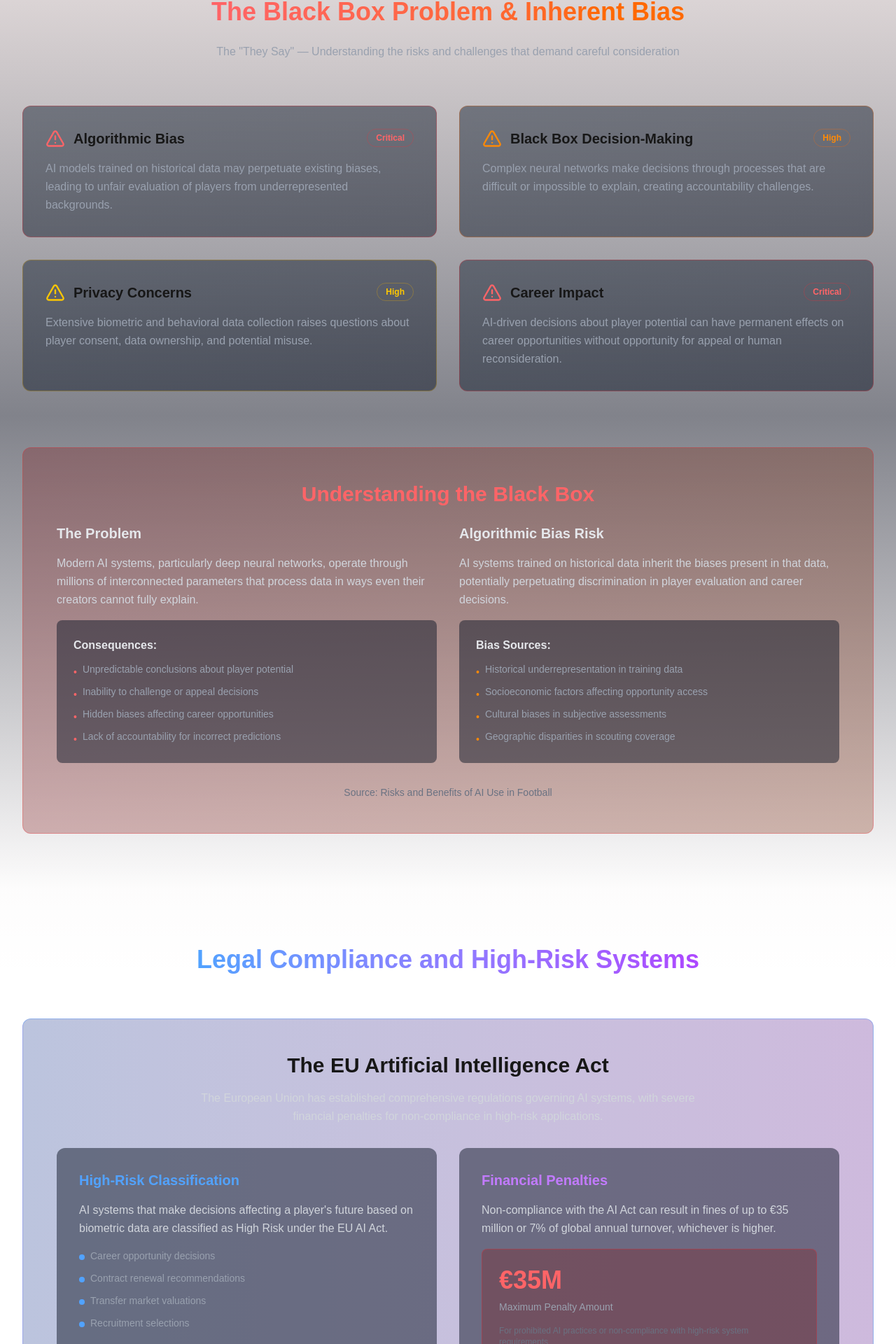
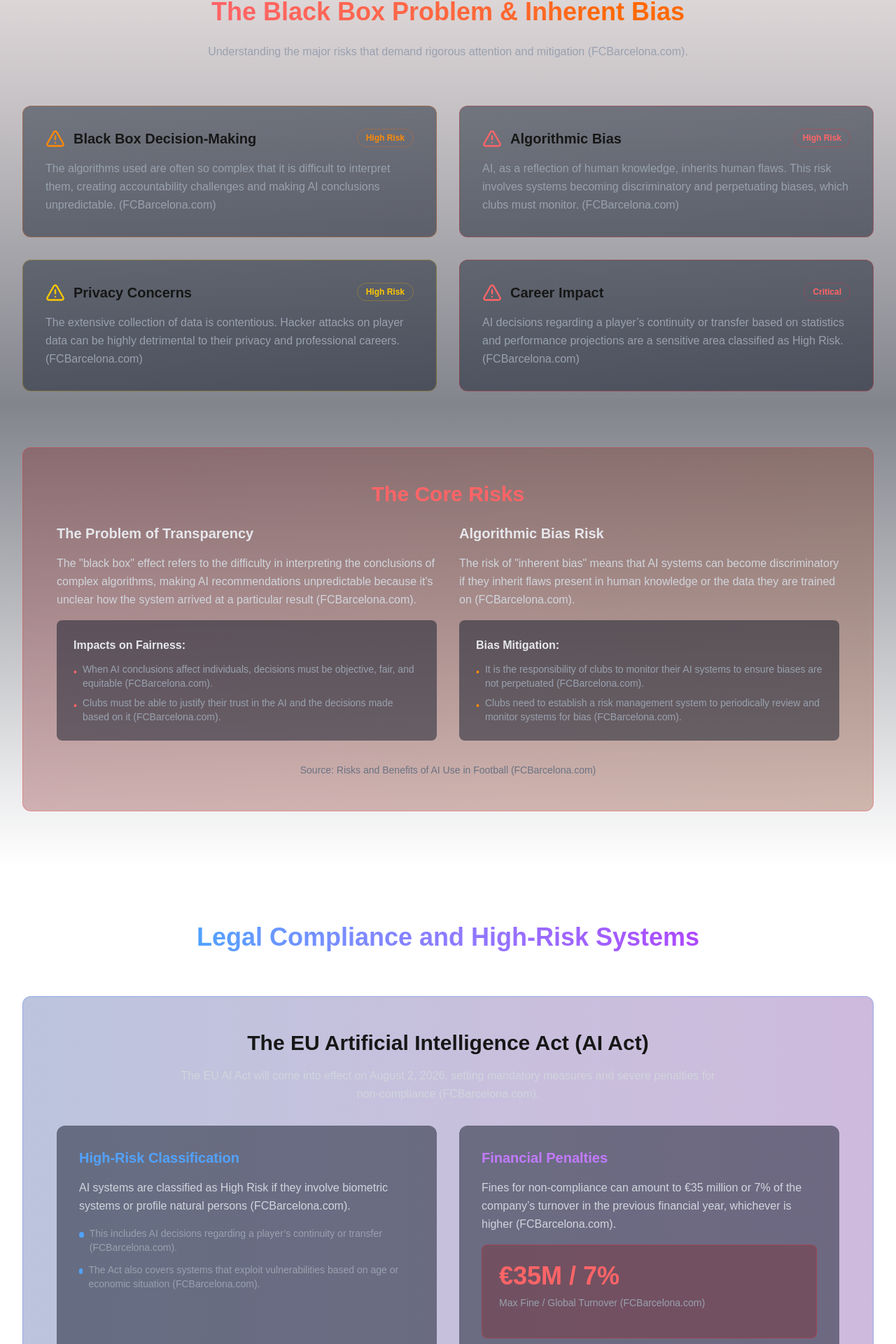
Before and after one commit to msallou/english-final, a Next.js app: page /ethics in a window 1280 px wide. Shown: the part 848-2768 px from the top of the page at 70% size. Built offline with nearby package versions, Linux system fonts and the light colour scheme.

Commit message:
worked on ethics page

```diff
--- a/app/ethics/page.tsx
+++ b/app/ethics/page.tsx
@@ -1,57 +1,72 @@
 import { Scale, AlertTriangle, Shield, Eye, FileCheck, Users } from 'lucide-react';
 
 const Ethics = () => {
+  // Mapping Source names (matching annotated bibliography)
+  const sourceMapping = {
+    FCB: "FCBarcelona.com", // Source 6
+  };
+
+  // RISKS (Derived from FCBarcelona.com)
   const risks = [
     {
-      title: 'Algorithmic Bias',
-      description: 'AI models trained on historical data may perpetuate existing biases, leading to unfair evaluation of players from underrepresented backgrounds.',
-      severity: 'Critical',
-      color: 'red',
+      title: 'Black Box Decision-Making',
+      description: 'The algorithms used are often so complex that it is difficult to interpret them, creating accountability challenges and making AI conclusions unpredictable.',
+      severity: 'High Risk',
+      color: 'orange',
+      source: sourceMapping.FCB,
     },
     {
-      title: 'Black Box Decision-Making',
-      description: 'Complex neural networks make decisions through processes that are difficult or impossible to explain, creating accountability challenges.',
-      severity: 'High',
-      color: 'orange',
+      title: 'Algorithmic Bias',
+      description: 'AI, as a reflection of human knowledge, inherits human flaws. This risk involves systems becoming discriminatory and perpetuating biases, which clubs must monitor.',
+      severity: 'High Risk',
+      color: 'red',
+      source: sourceMapping.FCB,
     },
     {
       title: 'Privacy Concerns',
-      description: 'Extensive biometric and behavioral data collection raises questions about player consent, data ownership, and potential misuse.',
-      severity: 'High',
+      description: 'The extensive collection of data is contentious. Hacker attacks on player data can be highly detrimental to their privacy and professional careers.',
+      severity: 'High Risk',
       color: 'yellow',
+      source: sourceMapping.FCB,
     },
     {
       title: 'Career Impact',
-      description: 'AI-driven decisions about player potential can have permanent effects on career opportunities without opportunity for appeal or human reconsideration.',
+      description: 'AI decisions regarding a player’s continuity or transfer based on statistics and performance projections are a sensitive area classified as High Risk.',
       severity: 'Critical',
       color: 'red',
+      source: sourceMapping.FCB,
     },
   ];
 
+  // REQUIREMENTS (Derived from EU AI Act mandates, per FCBarcelona.com)
   const requirements = [
     {
       icon: FileCheck,
       title: 'Explicit Consent',
-      description: 'Clubs must obtain clear, informed consent from players before collecting and processing biometric data.',
+      description: 'The player must agree to the club using their biometric data for performance analysis under the legal basis of consent.',
       color: 'from-blue-500 to-cyan-500',
+      source: sourceMapping.FCB,
     },
     {
       icon: Eye,
       title: 'Human Oversight',
-      description: 'Qualified personnel must review all AI recommendations before implementation to prevent rights violations.',
+      description: 'Clubs must assign human oversight to qualified personnel who have the necessary competence and authority to prevent risks.',
       color: 'from-green-500 to-emerald-500',
+      source: sourceMapping.FCB,
     },
     {
       icon: Shield,
       title: 'Transparency',
-      description: 'Decision-making processes must be explainable and players have the right to understand how AI impacts their careers.',
+      description: 'Clubs must be able to justify their trust in AI and ensure decisions based on AI are objective and accessible to the player.',
       color: 'from-purple-500 to-pink-500',
+      source: sourceMapping.FCB,
     },
     {
       icon: Users,
-      title: 'Regular Audits',
-      description: 'Independent audits of AI systems to identify and correct bias, ensure fairness, and verify compliance.',
+      title: 'Regulatory Compliance',
+      description: 'Clubs must establish a risk management system to periodically review, monitor systems, and ensure products comply with regulations.',
       color: 'from-orange-500 to-red-500',
+      source: sourceMapping.FCB,
     },
   ];
 
@@ -72,7 +87,7 @@ const Ethics = () => {
             </h1>
 
             <p className="text-xl text-gray-400 max-w-3xl mx-auto leading-relaxed">
-              The critical counter-argument: addressing future challenges of legal compliance and responsible AI use
+              The critical counter-argument: addressing future challenges of legal compliance and responsible AI use in professional football.
             </p>
           </div>
 
@@ -82,7 +97,7 @@ const Ethics = () => {
                 €35M
               </div>
               <div className="text-sm font-semibold text-gray-300 mb-2">Maximum Penalty</div>
-              <div className="text-xs text-gray-500">EU AI Act non-compliance fine</div>
+              <div className="text-xs text-gray-500">EU AI Act non-compliance fine (FCBarcelona.com)</div>
             </div>
 
             <div className="bg-linear-to-br from-gray-800/50 to-gray-900/50 backdrop-blur-sm rounded-xl p-8 border border-gray-700/50 hover:border-orange-500/50 transition-all duration-500 hover:scale-105">
@@ -90,15 +105,15 @@ const Ethics = () => {
                 High
               </div>
               <div className="text-sm font-semibold text-gray-300 mb-2">Risk Classification</div>
-              <div className="text-xs text-gray-500">Biometric data decisions</div>
+              <div className="text-xs text-gray-500">Biometric data decisions (FCBarcelona.com)</div>
             </div>
 
             <div className="bg-linear-to-br from-gray-800/50 to-gray-900/50 backdrop-blur-sm rounded-xl p-8 border border-gray-700/50 hover:border-yellow-500/50 transition-all duration-500 hover:scale-105">
               <div className="text-5xl font-bold bg-linear-to-r from-yellow-400 to-green-500 bg-clip-text text-transparent mb-3">
-                100%
+                7%
               </div>
-              <div className="text-sm font-semibold text-gray-300 mb-2">Oversight Required</div>
-              <div className="text-xs text-gray-500">Human review mandatory</div>
+              <div className="text-sm font-semibold text-gray-300 mb-2">Turnover Fine</div>
+              <div className="text-xs text-gray-500">Alternative penalty for non-compliance (FCBarcelona.com)</div>
             </div>
           </div>
         </div>
@@ -113,7 +128,7 @@ const Ethics = () => {
               </span>
             </h2>
             <p className="text-gray-400 text-center max-w-3xl mx-auto leading-relaxed">
-              The &quot;They Say&quot; — Understanding the risks and challenges that demand careful consideration
+              Understanding the major risks that demand rigorous attention and mitigation (FCBarcelona.com).
             </p>
           </div>
 
@@ -133,39 +148,30 @@ const Ethics = () => {
                     {risk.severity}
                   </span>
                 </div>
-                <p className="text-gray-400 leading-relaxed">{risk.description}</p>
+                <p className="text-gray-400 leading-relaxed">{risk.description} (FCBarcelona.com)</p>
               </div>
             ))}
           </div>
 
           <div className="bg-linear-to-r from-red-900/30 to-orange-900/30 border border-red-500/30 rounded-xl p-12">
-            <h3 className="text-3xl font-bold mb-6 text-center text-red-400">Understanding the Black Box</h3>
+            <h3 className="text-3xl font-bold mb-6 text-center text-red-400">The Core Risks</h3>
 
             <div className="grid md:grid-cols-2 gap-8">
               <div className="space-y-4">
-                <h4 className="text-xl font-bold text-gray-200">The Problem</h4>
+                <h4 className="text-xl font-bold text-gray-200">The Problem of Transparency</h4>
                 <p className="text-gray-300 leading-relaxed">
-                  Modern AI systems, particularly deep neural networks, operate through millions of interconnected
-                  parameters that process data in ways even their creators cannot fully explain.
+                  The &quot;black box&quot; effect refers to the difficulty in interpreting the conclusions of complex algorithms, making AI recommendations unpredictable because it&apos;s unclear how the system arrived at a particular result (FCBarcelona.com).
                 </p>
                 <div className="bg-gray-900/50 rounded-lg p-6">
-                  <h5 className="font-semibold text-gray-200 mb-3">Consequences:</h5>
+                  <h5 className="font-semibold text-gray-200 mb-3">Impacts on Fairness:</h5>
                   <ul className="space-y-2 text-sm text-gray-400">
                     <li className="flex items-start space-x-2">
                       <span className="text-red-400 mt-1">•</span>
-                      <span>Unpredictable conclusions about player potential</span>
+                      <span>When AI conclusions affect individuals, decisions must be objective, fair, and equitable (FCBarcelona.com).</span>
                     </li>
                     <li className="flex items-start space-x-2">
                       <span className="text-red-400 mt-1">•</span>
-                      <span>Inability to challenge or appeal decisions</span>
-                    </li>
-                    <li className="flex items-start space-x-2">
-                      <span className="text-red-400 mt-1">•</span>
-                      <span>Hidden biases affecting career opportunities</span>
-                    </li>
-                    <li className="flex items-start space-x-2">
-                      <span className="text-red-400 mt-1">•</span>
-                      <span>Lack of accountability for incorrect predictions</span>
+                      <span>Clubs must be able to justify their trust in the AI and the decisions made based on it (FCBarcelona.com).</span>
                     </li>
                   </ul>
                 </div>
@@ -174,27 +180,18 @@ const Ethics = () => {
               <div className="space-y-4">
                 <h4 className="text-xl font-bold text-gray-200">Algorithmic Bias Risk</h4>
                 <p className="text-gray-300 leading-relaxed">
-                  AI systems trained on historical data inherit the biases present in that data, potentially
-                  perpetuating discrimination in player evaluation and career decisions.
+                  The risk of &quot;inherent bias&quot; means that AI systems can become discriminatory if they inherit flaws present in human knowledge or the data they are trained on (FCBarcelona.com).
                 </p>
                 <div className="bg-gray-900/50 rounded-lg p-6">
-                  <h5 className="font-semibold text-gray-200 mb-3">Bias Sources:</h5>
+                  <h5 className="font-semibold text-gray-200 mb-3">Bias Mitigation:</h5>
                   <ul className="space-y-2 text-sm text-gray-400">
                     <li className="flex items-start space-x-2">
                       <span className="text-orange-400 mt-1">•</span>
-                      <span>Historical underrepresentation in training data</span>
+                      <span>It is the responsibility of clubs to monitor their AI systems to ensure biases are not perpetuated (FCBarcelona.com).</span>
                     </li>
                     <li className="flex items-start space-x-2">
                       <span className="text-orange-400 mt-1">•</span>
-                      <span>Socioeconomic factors affecting opportunity access</span>
-                    </li>
-                    <li className="flex items-start space-x-2">
-                      <span className="text-orange-400 mt-1">•</span>
-                      <span>Cultural biases in subjective assessments</span>
-                    </li>
-                    <li className="flex items-start space-x-2">
-                      <span className="text-orange-400 mt-1">•</span>
-                      <span>Geographic disparities in scouting coverage</span>
+                      <span>Clubs need to establish a risk management system to periodically review and monitor systems for bias (FCBarcelona.com).</span>
                     </li>
                   </ul>
                 </div>
@@ -202,7 +199,7 @@ const Ethics = () => {
             </div>
 
             <div className="mt-8 text-center text-sm text-gray-500">
-              Source: Risks and Benefits of AI Use in Football
+              Source: Risks and Benefits of AI Use in Football (FCBarcelona.com)
             </div>
           </div>
         </div>
@@ -220,10 +217,9 @@ const Ethics = () => {
 
           <div className="bg-linear-to-r from-blue-900/30 to-purple-900/30 border border-blue-500/30 rounded-xl p-12 mb-20">
             <div className="text-center mb-8">
-              <h3 className="text-3xl font-bold mb-4">The EU Artificial Intelligence Act</h3>
+              <h3 className="text-3xl font-bold mb-4">The EU Artificial Intelligence Act (AI Act)</h3>
               <p className="text-gray-300 max-w-3xl mx-auto leading-relaxed">
-                The European Union has established comprehensive regulations governing AI systems, with severe financial
-                penalties for non-compliance in high-risk applications.
+                The EU AI Act will come into effect on August 2, 2026, setting mandatory measures and severe penalties for non-compliance (FCBarcelona.com).
               </p>
             </div>
 
@@ -231,25 +227,16 @@ const Ethics = () => {
               <div className="bg-gray-900/50 rounded-xl p-8">
                 <h4 className="text-xl font-bold text-blue-400 mb-4">High-Risk Classification</h4>
                 <p className="text-gray-300 mb-4 leading-relaxed">
-                  AI systems that make decisions affecting a player&apos;s future based on biometric data are classified as
-                  High Risk under the EU AI Act.
+                  AI systems are classified as High Risk if they involve biometric systems or profile natural persons (FCBarcelona.com).
                 </p>
                 <div className="space-y-3">
                   <div className="flex items-start space-x-2">
                     <div className="w-2 h-2 rounded-full bg-blue-400 mt-2" />
-                    <span className="text-sm text-gray-400">Career opportunity decisions</span>
+                    <span className="text-sm text-gray-400">This includes AI decisions regarding a player’s continuity or transfer (FCBarcelona.com).</span>
                   </div>
                   <div className="flex items-start space-x-2">
                     <div className="w-2 h-2 rounded-full bg-blue-400 mt-2" />
-                    <span className="text-sm text-gray-400">Contract renewal recommendations</span>
-                  </div>
-                  <div className="flex items-start space-x-2">
-                    <div className="w-2 h-2 rounded-full bg-blue-400 mt-2" />
-                    <span className="text-sm text-gray-400">Transfer market valuations</span>
-                  </div>
-                  <div className="flex items-start space-x-2">
-                    <div className="w-2 h-2 rounded-full bg-blue-400 mt-2" />
-                    <span className="text-sm text-gray-400">Recruitment selections</span>
+                    <span className="text-sm text-gray-400">The Act also covers systems that exploit vulnerabilities based on age or economic situation (FCBarcelona.com).</span>
                   </div>
                 </div>
               </div>
@@ -257,15 +244,11 @@ const Ethics = () => {
               <div className="bg-gray-900/50 rounded-xl p-8">
                 <h4 className="text-xl font-bold text-purple-400 mb-4">Financial Penalties</h4>
                 <p className="text-gray-300 mb-4 leading-relaxed">
-                  Non-compliance with the AI Act can result in fines of up to €35 million or 7% of global annual
-                  turnover, whichever is higher.
+                  Fines for non-compliance can amount to €35 million or 7% of the company’s turnover in the previous financial year, whichever is higher (FCBarcelona.com).
                 </p>
                 <div className="bg-red-900/30 border border-red-500/30 rounded-lg p-6">
-                  <div className="text-4xl font-bold text-red-400 mb-2">€35M</div>
-                  <div className="text-sm text-gray-400 mb-4">Maximum Penalty Amount</div>
-                  <p className="text-xs text-gray-500">
-                    For prohibited AI practices or non-compliance with high-risk system requirements
-                  </p>
+                  <div className="text-4xl font-bold text-red-400 mb-2">€35M / 7%</div>
+                  <div className="text-sm text-gray-400 mb-4">Max Fine / Global Turnover (FCBarcelona.com)</div>
                 </div>
               </div>
             </div>
@@ -274,11 +257,11 @@ const Ethics = () => {
           <div className="mb-16">
             <h2 className="text-3xl font-bold mb-8 text-center">
               <span className="bg-linear-to-r from-green-400 to-emerald-500 bg-clip-text text-transparent">
-                Mandatory Human Oversight
+                Mandatory Human Oversight & Data Rights
               </span>
             </h2>
             <p className="text-gray-400 text-center max-w-3xl mx-auto mb-12 leading-relaxed">
-              The non-negotiable ethical requirements for clubs implementing AI systems
+              Clubs bear significant responsibilities as end users of AI systems, requiring rigorous attention to player rights and data governance (FCBarcelona.com).
             </p>
           </div>
 
@@ -295,34 +278,30 @@ const Ethics = () => {
                     <Icon size={28} className="text-white" />
                   </div>
                   <h3 className="text-lg font-bold mb-3">{requirement.title}</h3>
-                  <p className="text-sm text-gray-400 leading-relaxed">{requirement.description}</p>
+                  <p className="text-sm text-gray-400 leading-relaxed">{requirement.description} (FCBarcelona.com)</p>
                 </div>
               );
             })}
           </div>
 
           <div className="bg-linear-to-r from-green-900/30 to-emerald-900/30 border border-green-500/30 rounded-xl p-12">
-            <h3 className="text-3xl font-bold mb-6 text-center">Key Compliance Requirements</h3>
+            <h3 className="text-3xl font-bold mb-6 text-center">Key Compliance Requirements (FCBarcelona.com)</h3>
 
             <div className="grid md:grid-cols-3 gap-8">
               <div className="bg-gray-900/50 rounded-xl p-6">
-                <h4 className="font-bold text-green-400 mb-3">Data Protection</h4>
+                <h4 className="font-bold text-green-400 mb-3">Data Protection (Legal Basis)</h4>
                 <ul className="space-y-2 text-sm text-gray-400">
                   <li className="flex items-start space-x-2">
                     <span className="text-green-400">✓</span>
-                    <span>Explicit consent for biometric data collection</span>
+                    <span>Consent of the individual (player must agree to using biometric data).</span>
                   </li>
                   <li className="flex items-start space-x-2">
                     <span className="text-green-400">✓</span>
-                    <span>Right to data access and deletion</span>
+                    <span>Performance of a contract (e.g., if data affects player bonuses).</span>
                   </li>
                   <li className="flex items-start space-x-2">
                     <span className="text-green-400">✓</span>
-                    <span>Secure data storage and transmission</span>
-                  </li>
-                  <li className="flex items-start space-x-2">
-                    <span className="text-green-400">✓</span>
-                    <span>Regular privacy impact assessments</span>
+                    <span>Protection of vital interests (e.g., if a player needs urgent medical assistance).</span>
                   </li>
                 </ul>
               </div>
@@ -332,19 +311,15 @@ const Ethics = () => {
                 <ul className="space-y-2 text-sm text-gray-400">
                   <li className="flex items-start space-x-2">
                     <span className="text-blue-400">✓</span>
-                    <span>Explainable AI decision-making processes</span>
+                    <span>Clubs must maintain a record that accurately documents data usage.</span>
                   </li>
                   <li className="flex items-start space-x-2">
                     <span className="text-blue-400">✓</span>
-                    <span>Documentation of AI system logic</span>
+                    <span>Training is required for personnel responsible for operating AI systems.</span>
                   </li>
                   <li className="flex items-start space-x-2">
                     <span className="text-blue-400">✓</span>
-                    <span>Player notification of AI use</span>
-                  </li>
-                  <li className="flex items-start space-x-2">
-                    <span className="text-blue-400">✓</span>
-                    <span>Clear communication of limitations</span>
+                    <span>Clubs must ensure open communication channels with providers to verify compliance.</span>
                   </li>
                 </ul>
               </div>
@@ -354,50 +329,17 @@ const Ethics = () => {
                 <ul className="space-y-2 text-sm text-gray-400">
                   <li className="flex items-start space-x-2">
                     <span className="text-purple-400">✓</span>
-                    <span>Qualified personnel oversight</span>
+                    <span>Human oversight must aim to prevent or minimize risks to health, safety, or fundamental rights.</span>
                   </li>
                   <li className="flex items-start space-x-2">
                     <span className="text-purple-400">✓</span>
-                    <span>Ability to override AI recommendations</span>
+                    <span>Clubs must be proactive in both incorporating AI and ensuring compliance with regulations.</span>
                   </li>
                   <li className="flex items-start space-x-2">
                     <span className="text-purple-400">✓</span>
-                    <span>Regular audit and review processes</span>
-                  </li>
-                  <li className="flex items-start space-x-2">
-                    <span className="text-purple-400">✓</span>
-                    <span>Appeal mechanisms for players</span>
+                    <span>Compliance is relatively straightforward if clear and effective policies are developed.</span>
                   </li>
                 </ul>
-              </div>
-            </div>
-          </div>
-        </div>
-      </section>
-
-      <section className="relative py-20 px-4 sm:px-6 lg:px-8 bg-linear-to-b from-transparent via-gray-900/50 to-transparent">
-        <div className="max-w-5xl mx-auto">
-          <div className="bg-linear-to-r from-blue-900/30 to-purple-900/30 border border-blue-500/30 rounded-xl p-12 text-center">
-            <h2 className="text-4xl font-bold mb-6">Conclusion: The Path Forward</h2>
-            <p className="text-xl text-gray-300 leading-relaxed mb-8">
-              AI is a powerful force for competitive gain in modern football, but its longevity and ethical legitimacy
-              hinge entirely on transparency, accountability, and responsible governance.
-            </p>
-            <div className="grid md:grid-cols-2 gap-6 text-left">
-              <div className="bg-gray-900/50 rounded-xl p-6">
-                <h3 className="text-lg font-bold text-cyan-400 mb-3">The Opportunity</h3>
-                <p className="text-gray-400 text-sm leading-relaxed">
-                  Clubs that implement AI responsibly gain unprecedented competitive advantages through injury
-                  prevention, strategic recruitment, and performance optimization while maintaining ethical standards
-                  and regulatory compliance.
-                </p>
-              </div>
-              <div className="bg-gray-900/50 rounded-xl p-6">
-                <h3 className="text-lg font-bold text-orange-400 mb-3">The Responsibility</h3>
-                <p className="text-gray-400 text-sm leading-relaxed">
-                  Success requires mandatory human oversight, transparent decision-making, regular bias audits, and
-                  unwavering commitment to player rights and data protection under evolving regulatory frameworks.
-                </p>
               </div>
             </div>
           </div>
```
